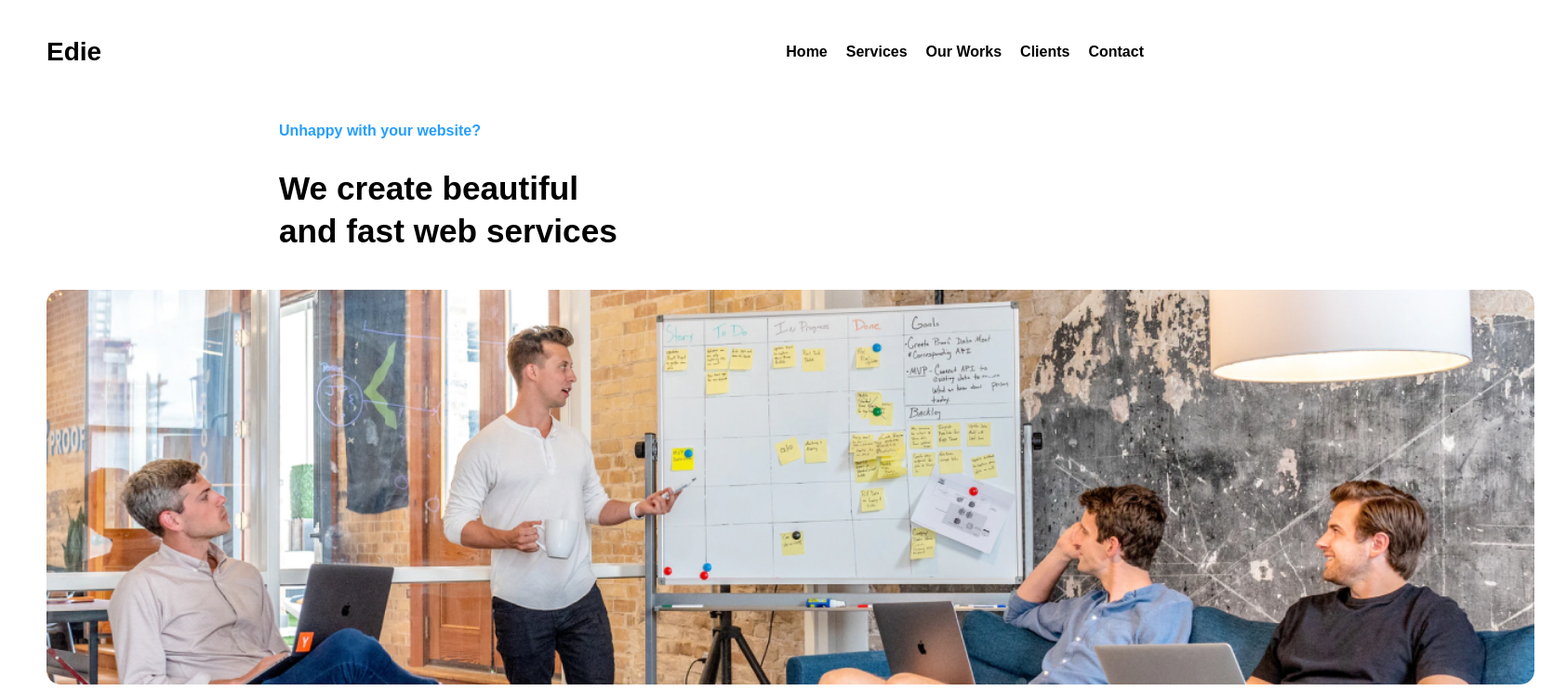
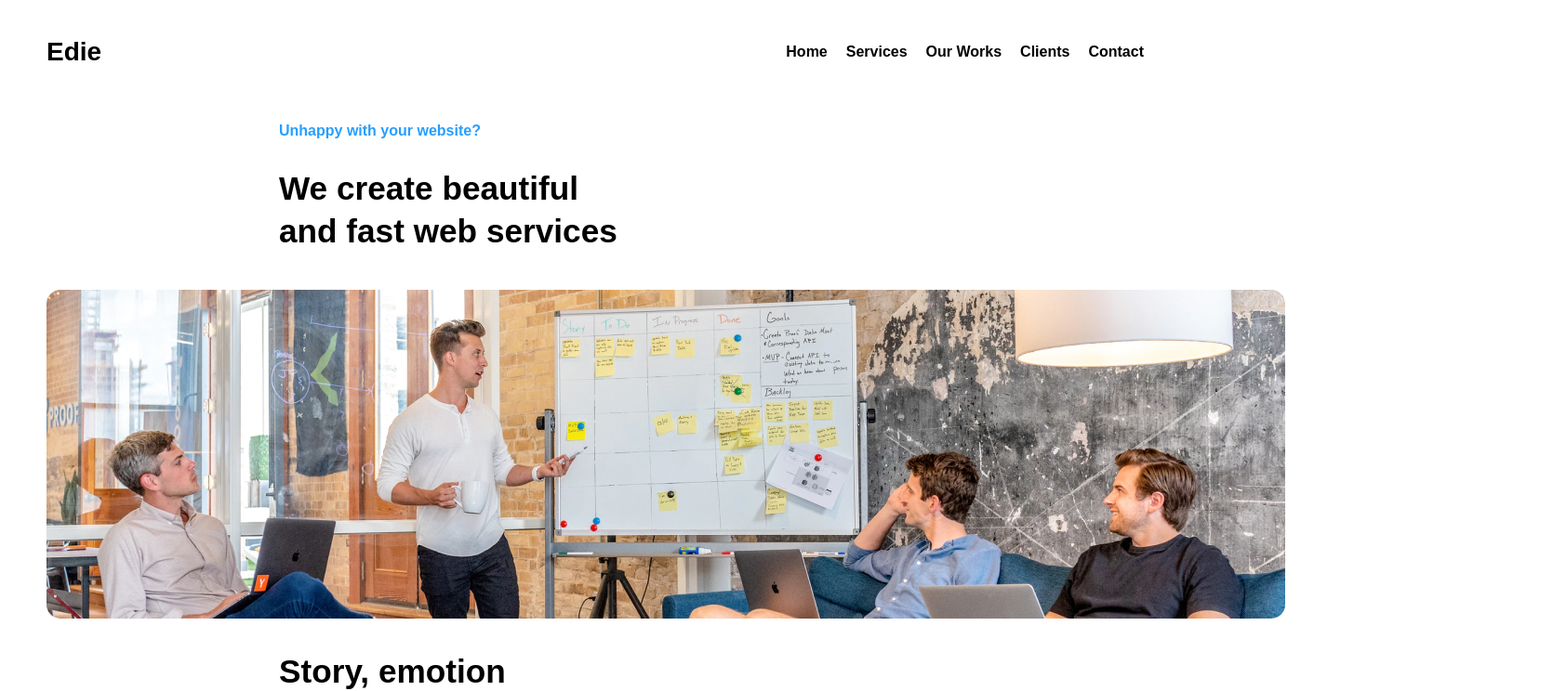
Before and after one commit to freirediego23/edie-homepage, a React (Vite) app: page / in a window 1280 px wide. Shown: the top 744 px of the page at 93% size, 1670 px wide, since content can reach past the window. Built offline with nearby package versions, Linux system fonts and the light colour scheme.

Commit message:
added updates

```diff
--- a/src/components/hero.css
+++ b/src/components/hero.css
@@ -21,7 +21,6 @@
 }
 
 .hero-img {
-  width: 1600px;
   margin-top: 40px;
   margin-left: 50px;
   margin-right: 20px;
```
